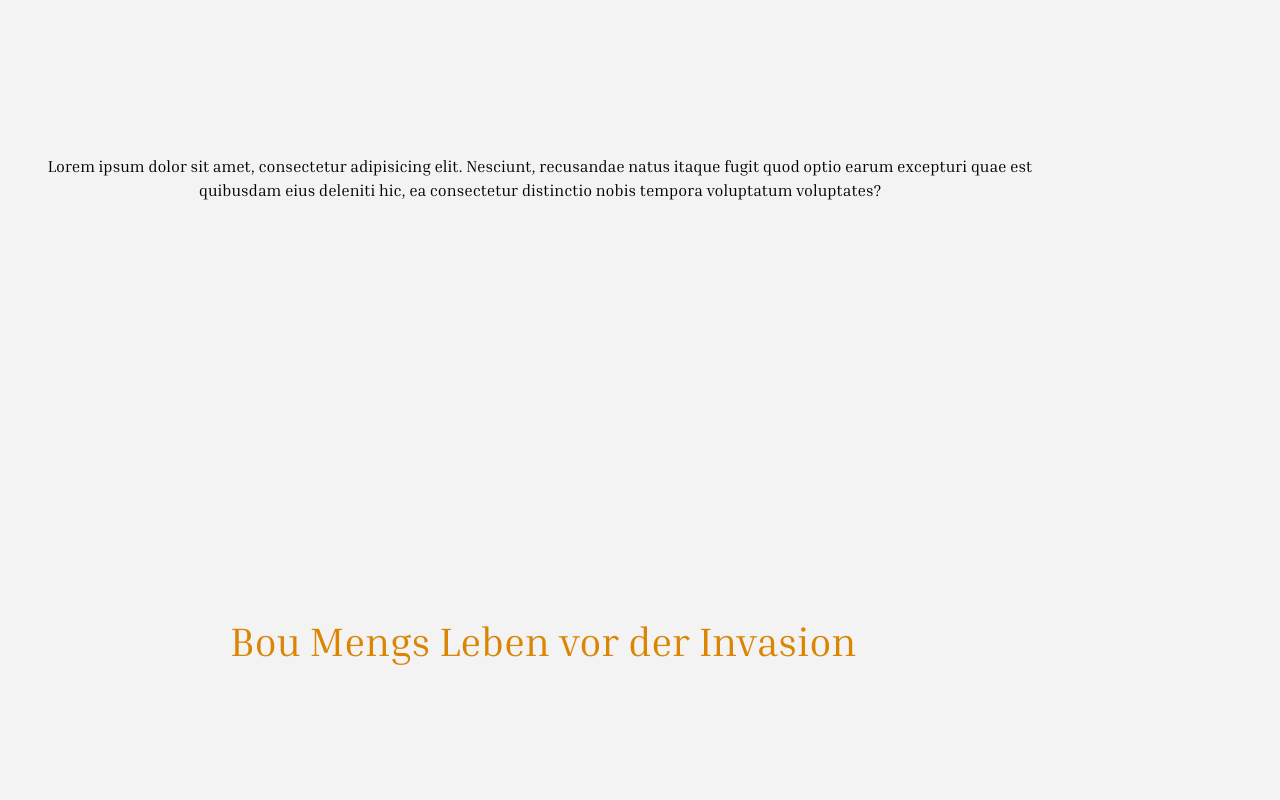
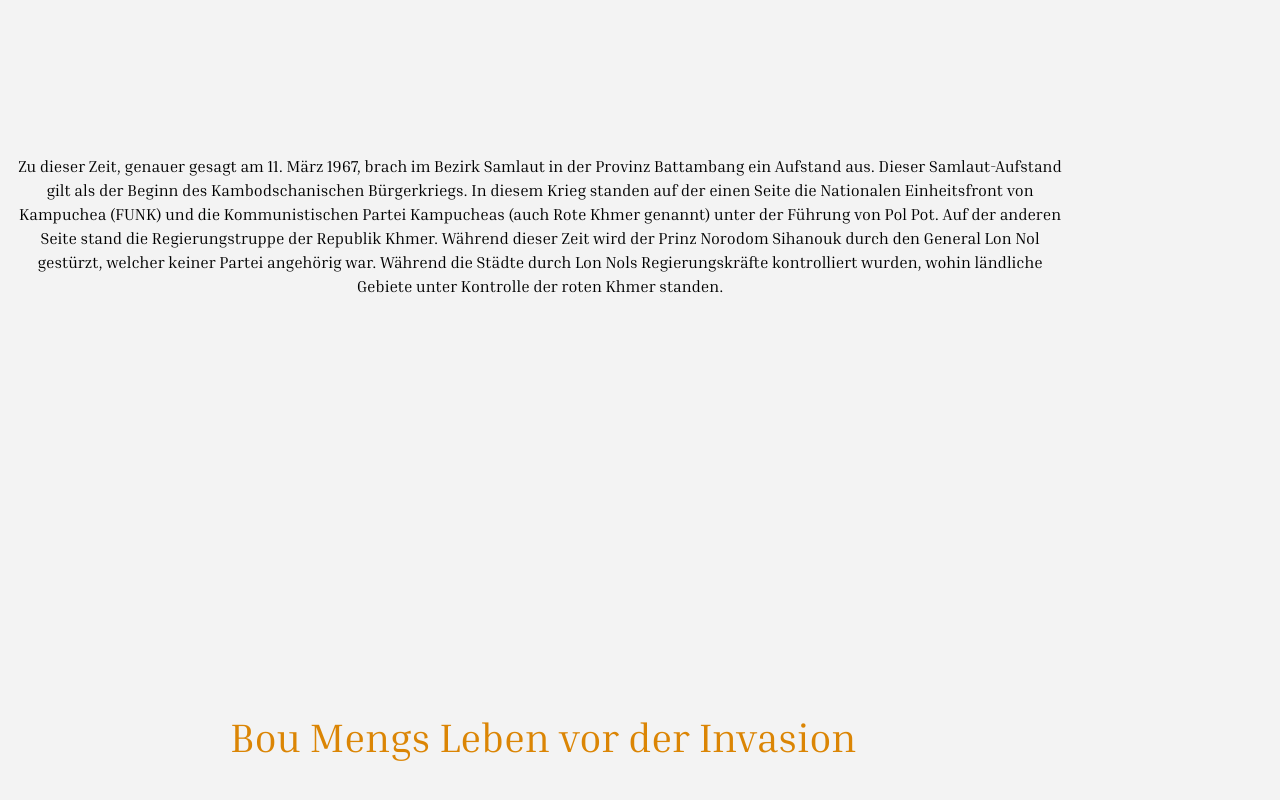
Before and after one commit to carlobeckmann2602/digital-storytelling-, a React (Vite) app: page / in a window 1280 px wide. Shown: the part 9053-9853 px from the top of the page. Built offline with nearby package versions, Linux system fonts and the light colour scheme.

Commit message:
Text for historical background

```diff
--- a/src/components/chapter/HistoricalBackground/HistoricalBackground.tsx
+++ b/src/components/chapter/HistoricalBackground/HistoricalBackground.tsx
@@ -29,9 +29,15 @@ const HistoricalBackground = (props: Props) => {
       <div className='chapter-body-wrapper'>
         <div className={classes.section}>
           <p>
-            Lorem ipsum dolor sit amet, consectetur adipisicing elit. Nesciunt, recusandae natus
-            itaque fugit quod optio earum excepturi quae est quibusdam eius deleniti hic, ea
-            consectetur distinctio nobis tempora voluptatum voluptates?
+            Zu dieser Zeit, genauer gesagt am 11. März 1967, brach im Bezirk Samlaut in der Provinz
+            Battambang ein Aufstand aus. Dieser Samlaut-Aufstand gilt als der Beginn des
+            Kambodschanischen Bürgerkriegs. In diesem Krieg standen auf der einen Seite die
+            Nationalen Einheitsfront von Kampuchea (FUNK) und die Kommunistischen Partei Kampucheas
+            (auch Rote Khmer genannt) unter der Führung von Pol Pot. Auf der anderen Seite stand die
+            Regierungstruppe der Republik Khmer. Während dieser Zeit wird der Prinz Norodom Sihanouk
+            durch den General Lon Nol gestürzt, welcher keiner Partei angehörig war. Während die
+            Städte durch Lon Nols Regierungskräfte kontrolliert wurden, wohin ländliche Gebiete
+            unter Kontrolle der roten Khmer standen.
           </p>
         </div>
       </div>
```
